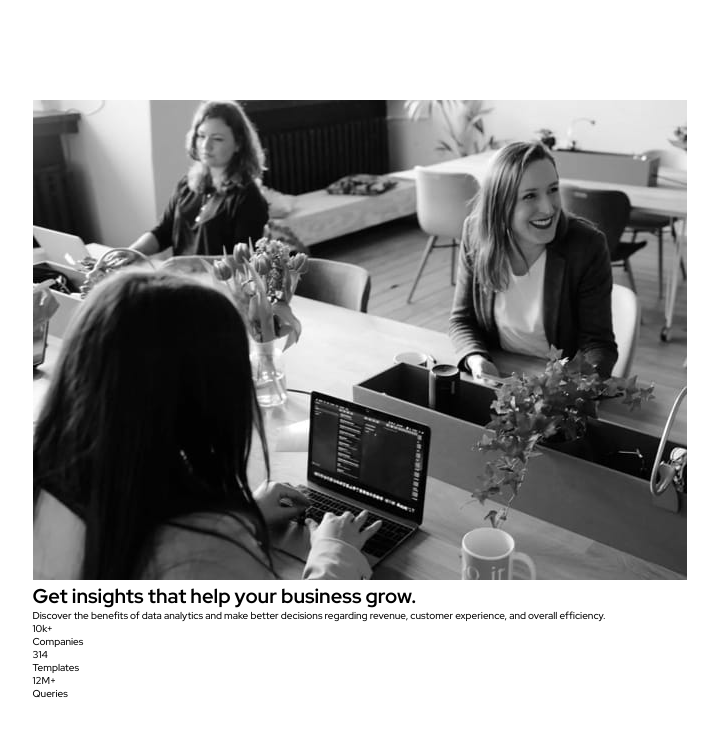
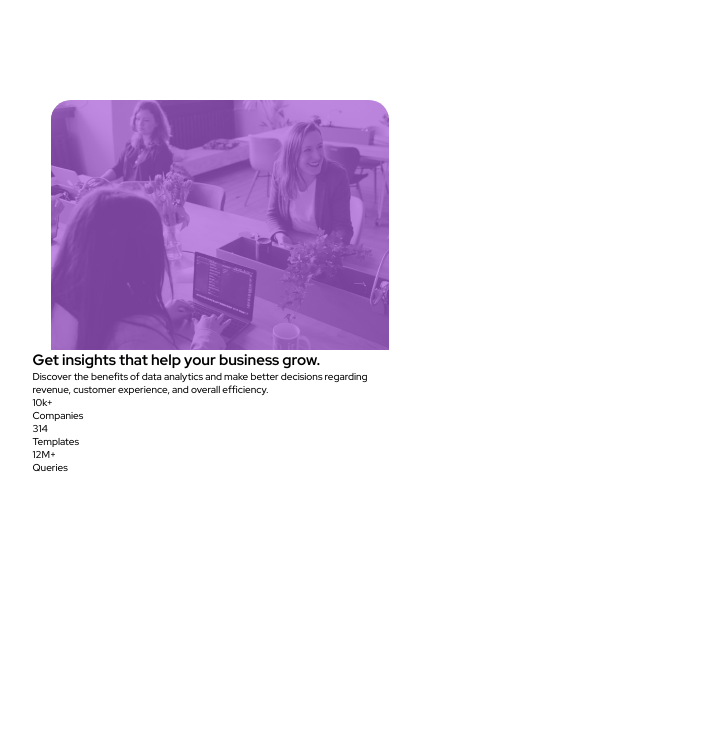
Before and after one commit to AngelDHackerman/StatsPreviewCardcomponent, a plain HTML site: page index.html in a window 1280 px wide. Shown: the whole page, without its empty margins (420-1138 px from the left). Drawn offline with Linux system fonts and the light colour scheme.

Commit message:
terminada la imagen del header con su overlay de color violeta

```diff
--- a/index.html
+++ b/index.html
@@ -16,13 +16,16 @@
 <body class="body">
   <div class="container">
     <main class="main">
+
     <header class="header">
       <img src="./stats-preview-card-component-main/images/image-header-mobile.jpg" alt="">
+      <div class="header-overlay"></div>
+    </header>
+
+    <section class="main-section">
       <h1>
         <p>Get <strong>insights</strong> that help your business grow.</p>
       </h1>
-    </header>
-
         <div class="main-description">
           <p>
             Discover the benefits of data analytics and make better decisions regarding revenue, customer experience, and overall efficiency.
@@ -46,6 +49,7 @@
             <p>Queries</p>
           </div>
         </div>
+    </section>
     </main>
   </div>
 </body>
--- a/style.css
+++ b/style.css
@@ -15,6 +15,7 @@ html {
   --Very-dark-blue: hsl(233, 47%, 7%);
   --Dark-desaturated-blue : hsl(244, 38%, 16%);
   --Soft-violet : hsl(277, 64%, 61%);
+  --Soft-violet-transparent : hsl(277, 64%, 61%, 0.7);
   --White: hsl(0, 0%, 100%);
   --Slightly-transparent-white: hsla(0, 0%, 100%, 0.75);
   --Slightly-transparent-white : hsla(0, 0%, 100%, 0.6);
@@ -26,7 +27,26 @@ html {
   place-items: center;
 }
 .main {
-  display: grid;
-  grid-template-rows: auto 1fr auto; /* este funciona como un Maring: 0 auto */
+  display: flex;
+  flex-direction: column;
   width: 375px;   /* Este es el width que nos pidieron */
+  height: 75vh;
 }
+.header {
+  width: 100%;
+  display: flex;
+  justify-content: center;
+  position: relative;
+}
+.header img {
+  width: 90%;
+  height: 250px;
+  border-radius: 20px 20px 0 0;
+}
+.header .header-overlay {
+  position: absolute;
+  width: 90%;
+  height: 250px;
+  background: var(--Soft-violet-transparent);
+  border-radius: 20px 20px 0 0;
+}
```
Lines whose indentation alone changed are shown as unchanged.
